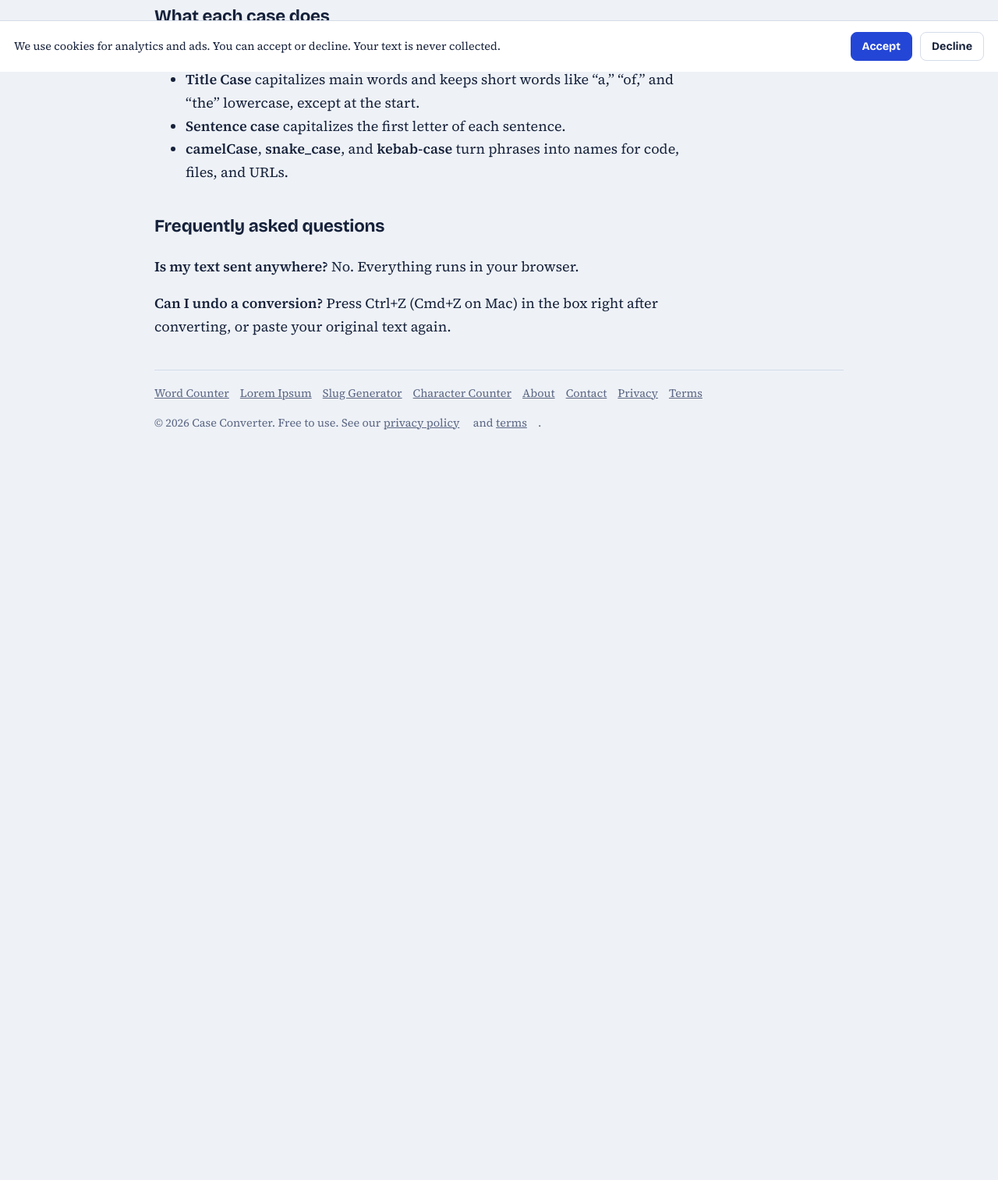
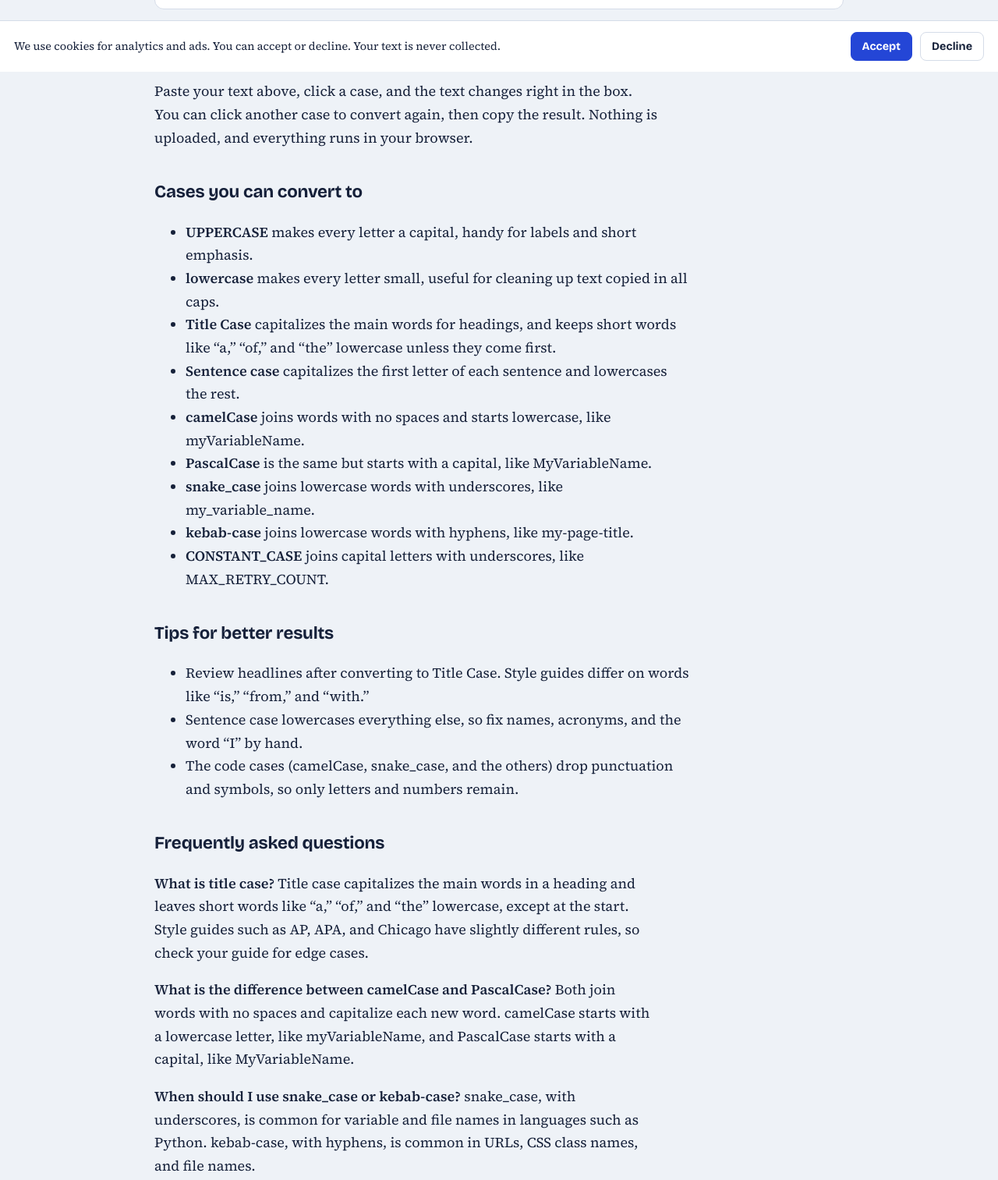
Before and after one commit to hamdaarif2592-afk/wordcount-site, a plain HTML site: page case-converter.html in a window 1280 px wide. Shown: the part 708-2221 px from the top of the page at 78% size. Before the commit the page ends 1397 px from the top, so only its background shows below. Drawn offline with nearby package versions, Linux system fonts and the light colour scheme.

Commit message:
Add files via upload

```diff
--- a/case-converter.html
+++ b/case-converter.html
@@ -3,8 +3,8 @@
 <head>
 <meta charset="utf-8">
 <meta name="viewport" content="width=device-width, initial-scale=1, viewport-fit=cover">
-<title>Case Converter – UPPERCASE, lowercase, Title Case, camelCase & More</title>
-<meta name="description" content="Free online case converter. Change text to uppercase, lowercase, title case, sentence case, camelCase, snake_case, or kebab-case in one click. Runs in your browser.">
+<title>Case Converter – Title Case, UPPERCASE, camelCase & More</title>
+<meta name="description" content="Free case converter. Change text to Title Case, UPPERCASE, lowercase, sentence case, camelCase, PascalCase, snake_case, kebab-case, or CONSTANT_CASE in one click. Private: runs in your browser.">
 <link rel="canonical" href="https://wordcount.win/case-converter">
 <link rel="preconnect" href="https://fonts.googleapis.com">
 <link rel="preconnect" href="https://fonts.gstatic.com" crossorigin>
@@ -50,6 +50,7 @@ footer a{color:inherit;margin-right:14px}
 </style>
 <script async src="https://pagead2.googlesyndication.com/pagead/js/adsbygoogle.js?client=ca-pub-5113517491305272"
      crossorigin="anonymous"></script>
+<script type="application/ld+json">{"@context": "https://schema.org", "@type": "FAQPage", "mainEntity": [{"@type": "Question", "name": "What is title case?", "acceptedAnswer": {"@type": "Answer", "text": "Title case capitalizes the main words in a heading and leaves short words like “a,” “of,” and “the” lowercase, except at the start. Style guides such as AP, APA, and Chicago have slightly different rules, so check your guide for edge cases."}}, {"@type": "Question", "name": "What is the difference between camelCase and PascalCase?", "acceptedAnswer": {"@type": "Answer", "text": "Both join words with no spaces and capitalize each new word. camelCase starts with a lowercase letter, like myVariableName, and PascalCase starts with a capital, like MyVariableName."}}, {"@type": "Question", "name": "When should I use snake_case or kebab-case?", "acceptedAnswer": {"@type": "Answer", "text": "snake_case, with underscores, is common for variable and file names in languages such as Python. kebab-case, with hyphens, is common in URLs, CSS class names, and file names."}}, {"@type": "Question", "name": "Will sentence case fix names and the word “I”?", "acceptedAnswer": {"@type": "Answer", "text": "No. Sentence case lowercases everything except the first letter of each sentence, so names, acronyms, and the word “I” may need a quick manual fix."}}]}</script>
 </head>
 <body>
 <main>
@@ -67,6 +68,8 @@ footer a{color:inherit;margin-right:14px}
       <button data-m="camel" type="button">camelCase</button>
       <button data-m="snake" type="button">snake_case</button>
       <button data-m="kebab" type="button">kebab-case</button>
+      <button data-m="pascal" type="button">PascalCase</button>
+      <button data-m="constant" type="button">CONSTANT_CASE</button>
     </div>
     <div class="bar">
       <button class="primary" id="copy" type="button">Copy text</button>
@@ -80,14 +83,31 @@ footer a{color:inherit;margin-right:14px}
   <div class="other">Need to check length? Try the <a href="https://wordcount.win/">Word Counter</a> for words, characters, and reading time, or the <a href="https://wordcount.win/lorem-ipsum">Lorem Ipsum Generator</a> for placeholder text, plus the <a href="https://wordcount.win/slug-generator">Slug Generator</a> and <a href="https://wordcount.win/character-counter">Character Counter</a>.</div>
 
   <article>
-    <h2>What each case does</h2>
+    <h2>Convert text to any case</h2>
+    <p>Paste your text above, click a case, and the text changes right in the box. You can click another case to convert again, then copy the result. Nothing is uploaded, and everything runs in your browser.</p>
+    <h2>Cases you can convert to</h2>
     <ul>
-      <li><strong>UPPERCASE</strong> and <strong>lowercase</strong> change every letter.</li>
-      <li><strong>Title Case</strong> capitalizes main words and keeps short words like “a,” “of,” and “the” lowercase, except at the start.</li>
-      <li><strong>Sentence case</strong> capitalizes the first letter of each sentence.</li>
-      <li><strong>camelCase</strong>, <strong>snake_case</strong>, and <strong>kebab-case</strong> turn phrases into names for code, files, and URLs.</li>
+      <li><strong>UPPERCASE</strong> makes every letter a capital, handy for labels and short emphasis.</li>
+      <li><strong>lowercase</strong> makes every letter small, useful for cleaning up text copied in all caps.</li>
+      <li><strong>Title Case</strong> capitalizes the main words for headings, and keeps short words like “a,” “of,” and “the” lowercase unless they come first.</li>
+      <li><strong>Sentence case</strong> capitalizes the first letter of each sentence and lowercases the rest.</li>
+      <li><strong>camelCase</strong> joins words with no spaces and starts lowercase, like myVariableName.</li>
+      <li><strong>PascalCase</strong> is the same but starts with a capital, like MyVariableName.</li>
+      <li><strong>snake_case</strong> joins lowercase words with underscores, like my_variable_name.</li>
+      <li><strong>kebab-case</strong> joins lowercase words with hyphens, like my-page-title.</li>
+      <li><strong>CONSTANT_CASE</strong> joins capital letters with underscores, like MAX_RETRY_COUNT.</li>
+    </ul>
+    <h2>Tips for better results</h2>
+    <ul>
+      <li>Review headlines after converting to Title Case. Style guides differ on words like “is,” “from,” and “with.”</li>
+      <li>Sentence case lowercases everything else, so fix names, acronyms, and the word “I” by hand.</li>
+      <li>The code cases (camelCase, snake_case, and the others) drop punctuation and symbols, so only letters and numbers remain.</li>
     </ul>
     <h2>Frequently asked questions</h2>
+    <p><strong>What is title case?</strong> Title case capitalizes the main words in a heading and leaves short words like “a,” “of,” and “the” lowercase, except at the start. Style guides such as AP, APA, and Chicago have slightly different rules, so check your guide for edge cases.</p>
+    <p><strong>What is the difference between camelCase and PascalCase?</strong> Both join words with no spaces and capitalize each new word. camelCase starts with a lowercase letter, like myVariableName, and PascalCase starts with a capital, like MyVariableName.</p>
+    <p><strong>When should I use snake_case or kebab-case?</strong> snake_case, with underscores, is common for variable and file names in languages such as Python. kebab-case, with hyphens, is common in URLs, CSS class names, and file names.</p>
+    <p><strong>Will sentence case fix names and the word “I”?</strong> No. Sentence case lowercases everything except the first letter of each sentence, so names, acronyms, and the word “I” may need a quick manual fix.</p>
     <p><strong>Is my text sent anywhere?</strong> No. Everything runs in your browser.</p>
     <p><strong>Can I undo a conversion?</strong> Press Ctrl+Z (Cmd+Z on Mac) in the box right after converting, or paste your original text again.</p>
   </article>
@@ -126,7 +146,9 @@ footer a{color:inherit;margin-right:14px}
       return words(s.toLowerCase()).map(function(w,i){return i?w.charAt(0).toUpperCase()+w.slice(1):w}).join('');
     },
     snake:function(s){return words(s.toLowerCase()).join('_')},
-    kebab:function(s){return words(s.toLowerCase()).join('-')}
+    kebab:function(s){return words(s.toLowerCase()).join('-')},
+    pascal:function(s){return words(s.toLowerCase()).map(function(w){return w.charAt(0).toUpperCase()+w.slice(1)}).join('')},
+    constant:function(s){return words(s.toLowerCase()).join('_').toUpperCase()}
   };
   Array.prototype.forEach.call(document.querySelectorAll('[data-m]'),function(b){
     b.addEventListener('click',function(){
```
